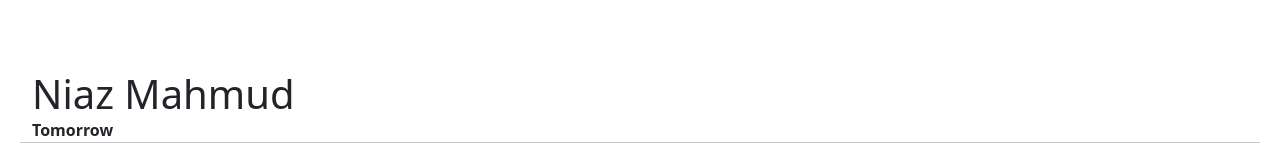
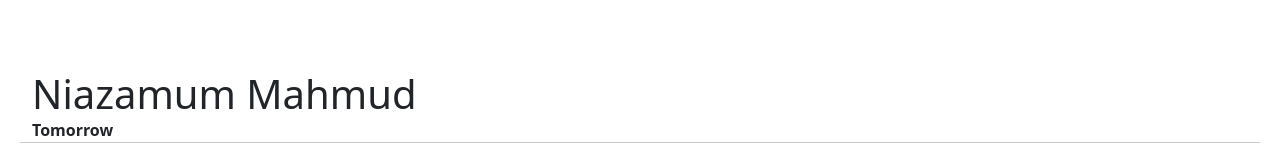
Before and after one commit to mdSakibAlHasan/6th-Semister, a React (Create React App) app in the folder Distributed Systems/LinkedIn/forntent/: page /newsFeed in a window 1280 px wide. Shown: the part 2118-2281 px from the top of the page. Built offline with nearby package versions, Linux system fonts and the light colour scheme; a web font is replaced by a local one.

Commit message:
new teat in IIT lab computer

```diff
--- a/Distributed Systems/LinkedIn/forntent/src/main/Feed.js
+++ b/Distributed Systems/LinkedIn/forntent/src/main/Feed.js
@@ -7,7 +7,7 @@ export default function Feed() {
         {name:"Rahim", time:"Today", story:"The Prophet Muhammad (peace be upon him) used to smile often, and one day a man asked him why he smiled so much. The Prophet replied, \"I smile because it is a charity and a way to bring joy to others.\" This story teaches us the importance of being kind and bringing joy to others.",pic:"./picture/b.png"},
         {name:"ফাহিম মাহমুদ", time:"Today", story:"On the Day of Judgment, our good deeds and bad deeds will be weighed on a scale. One of the companions of the Prophet asked, \"O Messenger of Allah, what if our good deeds are outweighed by our bad deeds?\" The Prophet replied, \"Then Allah will forgive you out of His mercy.\" This story teaches us about the importance of doing good deeds and seeking forgiveness.",pic:"picture/c.png"},
         {name:"সাকিব আল হাসান", time:"Tomorrow", story:"One day, a dog was wandering around in the desert, searching for food. It was so hungry that it started to chew on a dry bone. As it chewed, it discovered that there was still some meat left on the bone. The dog had been patient and had been rewarded for its patience. This story teaches us about the importance of patience and perseverance.",pic:"picture/d.png"},
-        {name:"Niaz Mahmud", time:"Tomorrow", story:"When the Prophet Muhammad (peace be upon him) was hiding in a cave from his enemies, a spider spun a web over the entrance to the cave. When the enemies came to the cave, they saw the spider web and assumed that nobody could have entered the cave recently. This story teaches us about the importance of using whatever resources we have to protect ourselves and our loved ones.",pic:"picture/a.png"}
+        {name:"Niazamum Mahmud", time:"Tomorrow", story:"When the Prophet Muhammad (peace be upon him) was hiding in a cave from his enemies, a spider spun a web over the entrance to the cave. When the enemies came to the cave, they saw the spider web and assumed that nobody could have entered the cave recently. This story teaches us about the importance of using whatever resources we have to protect ourselves and our loved ones.",pic:"picture/a.png"}
     ]
   return (
     <div className='shade1 p-3 full_page_height' style={{ display: "inline-block" }}>
```
